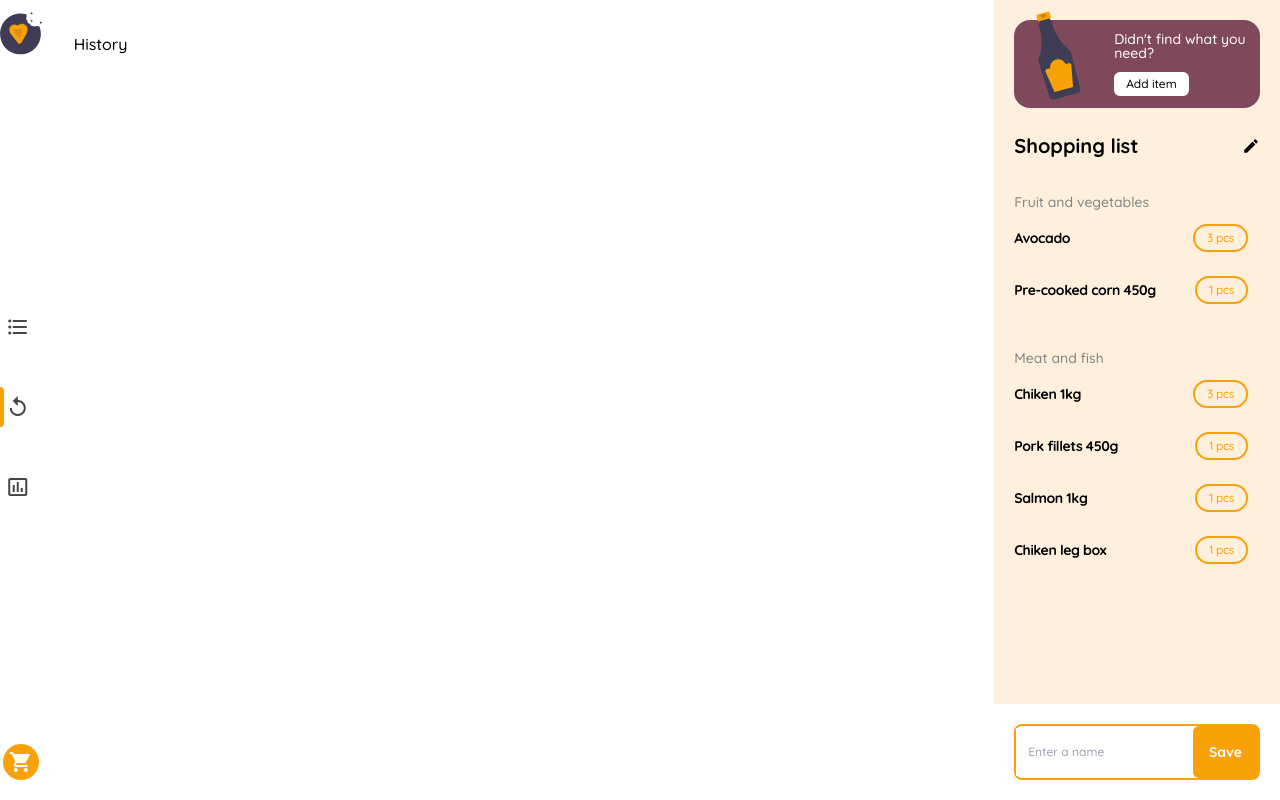
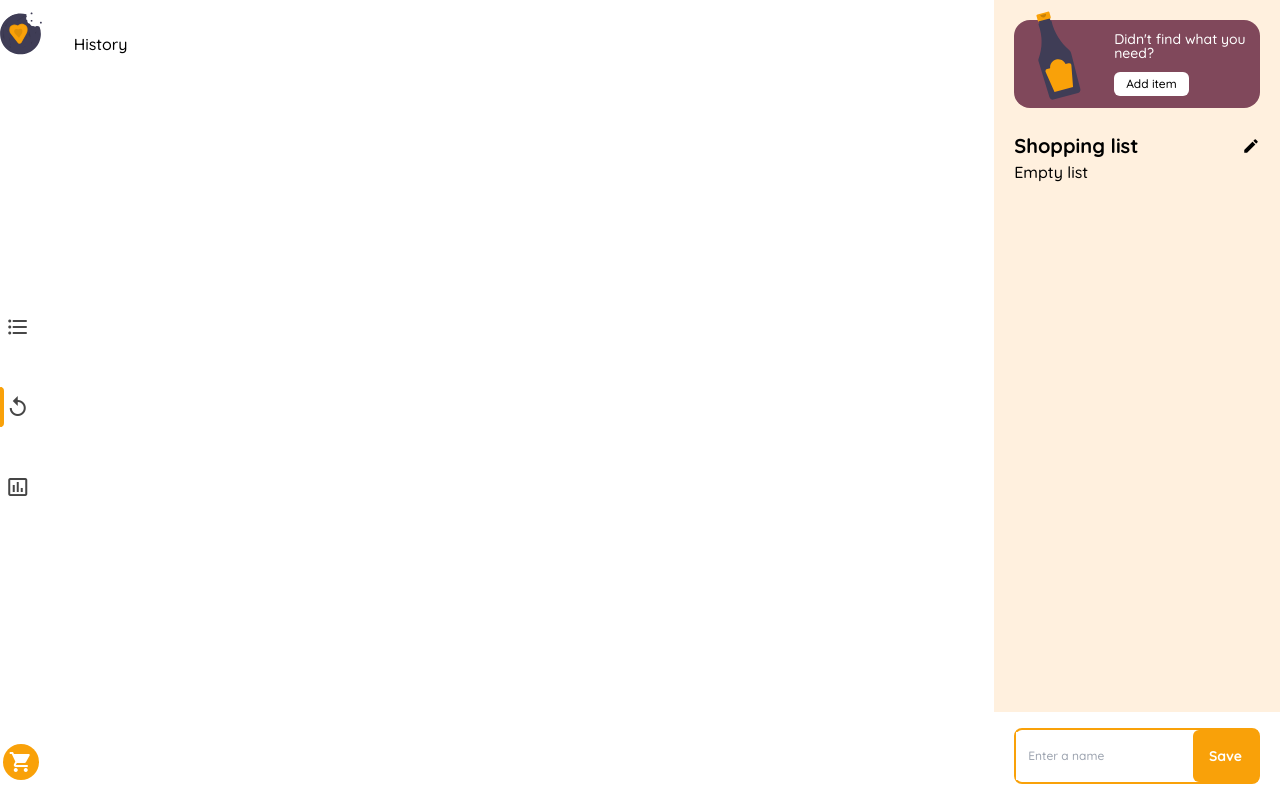
Before and after one commit to yomarguti/challenge-shoppingify-client, a Next.js app: page /history in a window 1280 px wide. Built offline with nearby package versions, Linux system fonts and the light colour scheme.

Commit message:
Attach action to Add to list button. Create the action ADD_TO_SHOPPINGLIST in the reducer. Remove the harcoded data on shoppinglist component, it consumes the app context now

```diff
--- a/components/ItemDetail.tsx
+++ b/components/ItemDetail.tsx
@@ -29,8 +29,10 @@ export function ItemDetail(): JSX.Element {
 
   const handleSubmit = (e: React.FormEvent<HTMLFormElement>): void => {
     e.preventDefault();
-    dispatch({ type: Actions.AddToShoppingList, payload: itemDetails });
-    dispatch({ type: Actions.DismissAll });
+    dispatch({
+      type: Actions.AddToShoppingList,
+      payload: { ...itemDetails },
+    });
   };
 
   return (
--- a/components/ShoppingList.tsx
+++ b/components/ShoppingList.tsx
@@ -1,5 +1,5 @@
 import { useContext } from "react";
-import { Item } from "../app";
+import { Item, ShoplistItem } from "../app";
 import { AppContext } from "../context/context";
 import { Actions } from "../context/reducers";
 
@@ -56,7 +56,7 @@ interface ItemInShoppingList extends Partial<Item> {
 
 interface CategoryProps {
   name: string;
-  items: ItemInShoppingList[];
+  items: ShoplistItem[];
 }
 
 interface ItemElementProps {
@@ -65,10 +65,19 @@ interface ItemElementProps {
 }
 
 const ShoppingList = (): JSX.Element => {
-  const { dispatch } = useContext(AppContext);
+  const {
+    dispatch,
+    state: { shoppingList },
+  } = useContext(AppContext);
+
+  const itemListByCategories = shoppingList.reduce((acc, current) => {
+    const value = current["categoryName"];
+    acc[value] = (acc[value] || []).concat(current);
+    return acc;
+  }, {} as Record<string, ShoplistItem[]>);
 
   return (
-    <div className="relative flex-col w-full h-full py-5 bg-primary-light">
+    <div className="relative flex flex-col w-full h-full py-5 bg-primary-light">
       <div className="relative flex flex-row justify-end px-2 py-3 mx-5 rounded-2xl bg-violet">
         <div className="absolute -top-3 left-3 w-14">
           <img src="/source.svg" alt="Bottle" />
@@ -86,19 +95,30 @@ const ShoppingList = (): JSX.Element => {
         </div>
       </div>
 
-      <div className="px-5 pt-6 pb-16 overflow-y-auto">
+      <div className="flex-1 px-5 pt-6 pb-16 overflow-y-auto">
         <div className="flex flex-row justify-between">
           <h4 className="text-xl font-bold">Shopping list</h4>
           <span className="text-lg material-icons">edit</span>
         </div>
         <div>
-          {dummyShList.map(({ id, name, items }) => {
-            return <Category name={name} items={items} key={id} />;
-          })}
+          {shoppingList.length === 0 ? (
+            <h1>Empty list</h1>
+          ) : (
+            Object.keys(itemListByCategories).map((categoryLabel) => {
+              const items = itemListByCategories[categoryLabel];
+              return (
+                <Category
+                  name={categoryLabel}
+                  items={items}
+                  key={categoryLabel}
+                />
+              );
+            })
+          )}
         </div>
       </div>
 
-      <div className="absolute bottom-0 left-0 right-0 p-5 bg-white">
+      <div className="absolute bottom-0 left-0 right-0 px-5 py-4 bg-white">
         <div className="flex flex-row items-center justify-between border-2 rounded-lg border-primary">
           <input
             type="text"
@@ -116,11 +136,11 @@ const ShoppingList = (): JSX.Element => {
 
 const Category = ({ name, items }: CategoryProps) => {
   return (
-    <div className="flex flex-col pt-8">
+    <div className="flex flex-col pt-6">
       <h5 className="text-sm text-light-gray">{name}</h5>
       <ul>
-        {items.map(({ id, title, quantity }) => (
-          <ItemElement title={title} quantity={quantity} key={id} />
+        {items.map(({ id, name, pieces }) => (
+          <ItemElement title={name} quantity={pieces} key={id} />
         ))}
       </ul>
     </div>
@@ -129,7 +149,7 @@ const Category = ({ name, items }: CategoryProps) => {
 
 const ItemElement = ({ title, quantity }: ItemElementProps) => {
   return (
-    <li className="flex flex-row items-center justify-between py-3 pr-3 tracking-tight">
+    <li className="flex flex-row items-center justify-between py-2 pr-3 tracking-tight">
       <p className="text-sm font-bold">{title}</p>
       <span className="px-3 py-1 text-xs border-2 rounded-3xl text-primary border-primary">
         {quantity} pcs
--- a/context/context.tsx
+++ b/context/context.tsx
@@ -1,5 +1,5 @@
 import { createContext, Dispatch, useReducer } from "react";
-import { Item } from "../app";
+import { Item, ShoplistItem } from "../app";
 import {
   ShoppingListActions,
   shoppingListReducer,
@@ -15,7 +15,7 @@ export interface SidebarState {
 
 export interface AppState {
   sidebarState: SidebarState;
-  shoppingList: Item[];
+  shoppingList: ShoplistItem[];
 }
 
 export enum ActiveSidebar {
--- a/context/reducers.ts
+++ b/context/reducers.ts
@@ -1,4 +1,4 @@
-import { Item } from "../app";
+import { Item, ShoplistItem } from "../app";
 import { ActiveSidebar, SidebarState } from "./context";
 
 export enum Actions {
@@ -70,12 +70,24 @@ export type ShoppingListActions =
   ActionMap<ShoppingListPayload>[keyof ActionMap<ShoppingListPayload>];
 
 export const shoppingListReducer = (
-  state: Item[],
+  state: ShoplistItem[],
   action: ShoppingListActions | SidebarActions
-): Item[] => {
+): ShoplistItem[] => {
   switch (action.type) {
     case Actions.AddToShoppingList: {
-      return [...state, action.payload];
+      console.log(action.payload);
+      console.log(state);
+      const item = state.find((it) => it.id === action.payload.id);
+      if (item) {
+        return state.map((it) => {
+          if (it.id !== action.payload.id) {
+            return it;
+          }
+          return { ...it, pieces: it.pieces + 1 };
+        });
+      }
+
+      return [...state, { ...action.payload, pieces: 1 }];
     }
     default:
       return state;
```
Also changed, not shown: app.d.ts (+8 -0 lines).
